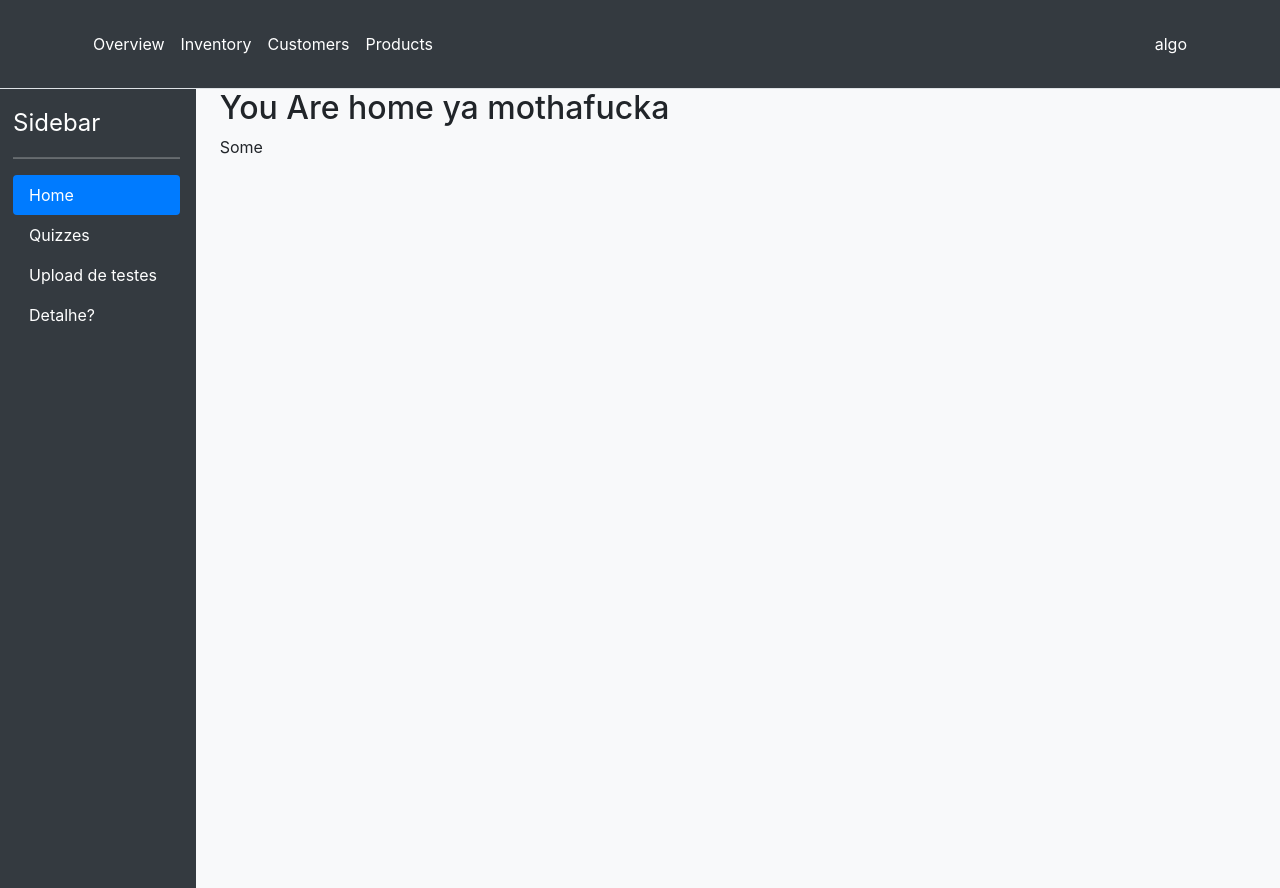
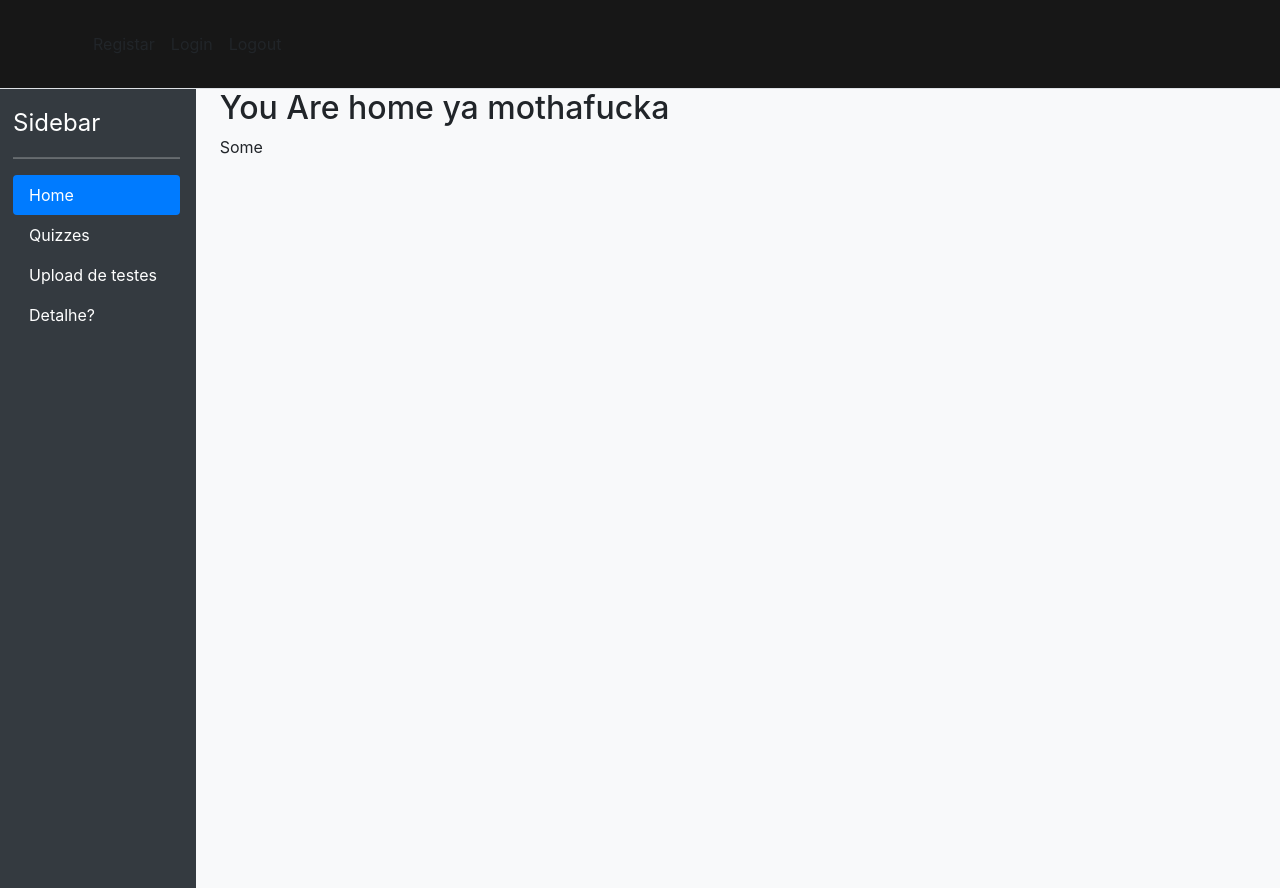
Before and after one commit to jpafs1-iscte/MoodleATLNew, a Django app: page / in a window 1280 px wide. Shown: the top 888 px of the page. Run offline with Django 4.2, Linux system fonts and the light colour scheme; some libraries are stand-ins or nearby versions.

Commit message:
alterações ao index

```diff
--- a/atlmoodle/models.py
+++ b/atlmoodle/models.py
@@ -15,7 +15,7 @@
 
 
 class Tutor(models.Model):
-    user = models.OneToOneField(User, on_delete=models.CASCADE)
+    # user = models.OneToOneField(User, on_delete=models.CASCADE)
     anos_a_ensinar_min = models.IntegerField(default=1,validators=[MaxValueValidator(9), MinValueValidator(1)])
     anos_a_ensinar_max = models.IntegerField(default=1,validators=[MaxValueValidator(9), MinValueValidator(1)])
 
--- a/atlmoodle/templates/atlmoodle/index.html
+++ b/atlmoodle/templates/atlmoodle/index.html
@@ -1,6 +1,5 @@
 <!DOCTYPE html>
 <html lang="en">
-
 
 
 <head>
@@ -11,7 +10,7 @@
             HomePage
         {% endblock title %}
     </title>
-    {%load static%}
+    {% load static %}
 
     {% block scripts %}
 
@@ -22,13 +21,16 @@
     <!-- Bootstrap CSS-->
 
 
-    <link href="https://cdn.jsdelivr.net/npm/bootstrap@5.1.3/dist/css/bootstrap.min.css" rel="stylesheet" integrity="sha384-1BmE4kWBq78iYhFldvKuhfTAU6auU8tT94WrHftjDbrCEXSU1oBoqyl2QvZ6jIW3" crossorigin="anonymous">
-    <link href="https://cdn.jsdelivr.net/npm/bootstrap@5.3.0-alpha3/dist/css/bootstrap.min.css" rel="stylesheet" integrity="sha384-KK94CHFLLe+nY2dmCWGMq91rCGa5gtU4mk92HdvYe+M/SXH301p5ILy+dN9+nJOZ" crossorigin="anonymous">
-    <link rel="stylesheet" href="https://cdn.jsdelivr.net/npm/bootstrap@4.5.3/dist/css/bootstrap.min.css" integrity="sha384-TX8t27EcRE3e/ihU7zmQxVncDAy5uIKz4rEkgIXeMed4M0jlfIDPvg6uqKI2xXr2" crossorigin="anonymous">
-    <link rel="stylesheet" type="text/css" href = "{% static 'atlmoodle/css/mystyle.css' %}">
+    <link href="https://cdn.jsdelivr.net/npm/bootstrap@5.1.3/dist/css/bootstrap.min.css" rel="stylesheet"
+          integrity="sha384-1BmE4kWBq78iYhFldvKuhfTAU6auU8tT94WrHftjDbrCEXSU1oBoqyl2QvZ6jIW3" crossorigin="anonymous">
+    <link href="https://cdn.jsdelivr.net/npm/bootstrap@5.3.0-alpha3/dist/css/bootstrap.min.css" rel="stylesheet"
+          integrity="sha384-KK94CHFLLe+nY2dmCWGMq91rCGa5gtU4mk92HdvYe+M/SXH301p5ILy+dN9+nJOZ" crossorigin="anonymous">
+    <link rel="stylesheet" href="https://cdn.jsdelivr.net/npm/bootstrap@4.5.3/dist/css/bootstrap.min.css"
+          integrity="sha384-TX8t27EcRE3e/ihU7zmQxVncDAy5uIKz4rEkgIXeMed4M0jlfIDPvg6uqKI2xXr2" crossorigin="anonymous">
+    <link rel="stylesheet" type="text/css" href="{% static 'atlmoodle/css/mystyle.css' %}">
 
 
-    <script src="https://code.jquery.com/jquery-3.5.1.min.js"></script >
+    <script src="https://code.jquery.com/jquery-3.5.1.min.js"></script>
 
 
 </head>
@@ -36,27 +38,38 @@
 <body>
 {% load static %}
 
-<div class="row fixed-top bg-dark" >
+<div class="row fixed-top bg-dark">
 
 
     {% block header %}
         {% load static %}
-        <header class="p-4 border-bottom " >
+        <header class="p-4 border-bottom theHeader">
 
             {% load static %}
 
-            <div class="container" >
+            <div class="container">
                 <div class="d-flex flex-wrap align-items-center justify-content-center justify-content-lg-start">
 
                     <ul class="nav col-12 col-lg-auto me-lg-auto mb-2 justify-content-center mb-md-0">
-                        <li><a href="#" class="nav-link px-2 text-white">Overview</a></li>
-                        <li><a href="#" class="nav-link px-2 text-white">Inventory</a></li>
-                        <li><a href="#" class="nav-link px-2 text-white">Customers</a></li>
-                        <li><a href="#" class="nav-link px-2 text-white">Products</a></li>
+                        <li><a href="{% url 'atlmoodle:registo' %}" class="nav-link px-2 link-dark"
+                               style="float: right">Registar</a></li>
+                        <li><a href="{% url 'atlmoodle:loginpage' %}" class="nav-link px-2 link-dark"
+                               style="float: right">Login</a></li>
+                        <li>
+                            <a href="{% url 'atlmoodle:logoutview' %}" class="nav-link px-2 link-dark"
+                               style="float: right">
+                                Logout
+                            </a>
+                        </li>
+                        {% if request.user.aluno or request.user.tutor %}
+                            <div>
+                                <a href="{% url 'atlmoodle:detalhe' %}"
+                                   class="nav-link px-2">{{ request.user.first_name }} {{ request.user.last_name }}, {{ request.user.email }}</a>
+                                <a href="{% url 'atlmoodle:logoutview' %}" class="nav-link px-2 link-dark"
+                                   style="float: right">Logout</a>
+                            </div>
+                        {% endif %}
                     </ul>
-                    <div>
-                        <a href="{% url 'atlmoodle:detalhe' %}" class="nav-link px-2 text-white">{{ request.user.first_name }} algo{{ request.user.email }}</a>
-                    </div>
                 </div>
 
             </div>
@@ -68,14 +81,8 @@
 </div>
 
 
-
-
-
-
-
-
 <div class="row">
-    <div class="column left bg-light" >
+    <div class="column left bg-light">
         {% block sidebar %}
             <div class="d-flex flex-column flex-shrink-0 p-3 text-white bg-dark" style="width: 100%; height: inherit">
                 <a href="/" class="d-flex align-items-center mb-3 mb-md-0 me-md-auto text-white text-decoration-none">
@@ -112,7 +119,7 @@
     </div>
 
 
-    <div class="column right bg-light" >
+    <div class="column right bg-light">
         {% block content %}
             <h2>You Are home ya mothafucka</h2>
             <p>Some </p>
@@ -120,8 +127,12 @@
 
     </div>
 </div>
-<script src="https://cdn.jsdelivr.net/npm/popper.js@1.16.0/dist/umd/popper.min.js" integrity="sha384-Q6E9RHvbIyZFJoft+2mJbHaEWldlvI9IOYy5n3zV9zzTtmI3UksdQRVvoxMfooAo" crossorigin="anonymous"></script>
-    <script src="https://stackpath.bootstrapcdn.com/bootstrap/4.4.1/js/bootstrap.min.js" integrity="sha384-wfSDF2E50Y2D1uUdj0O3uMBJnjuUD4Ih7YwaYd1iqfktj0Uod8GCExl3Og8ifwB6" crossorigin="anonymous"></script>
+<script src="https://cdn.jsdelivr.net/npm/popper.js@1.16.0/dist/umd/popper.min.js"
+        integrity="sha384-Q6E9RHvbIyZFJoft+2mJbHaEWldlvI9IOYy5n3zV9zzTtmI3UksdQRVvoxMfooAo"
+        crossorigin="anonymous"></script>
+<script src="https://stackpath.bootstrapcdn.com/bootstrap/4.4.1/js/bootstrap.min.js"
+        integrity="sha384-wfSDF2E50Y2D1uUdj0O3uMBJnjuUD4Ih7YwaYd1iqfktj0Uod8GCExl3Og8ifwB6"
+        crossorigin="anonymous"></script>
 
 </body>
 <div class="row">
--- a/atlmoodle/views.py
+++ b/atlmoodle/views.py
@@ -156,7 +156,6 @@
     form = CreateInForum()
     if request.method == 'POST':
         if request.user.is_authenticated:
-            forum.objects.create(user=request.user)
             form = CreateInForum(request.POST)
             if form.is_valid():
                 form.save()
```
Also changed, not shown: atlmoodle/migrations/0007_remove_tutor_user.py (added). Lines whose indentation alone changed are shown as unchanged.
